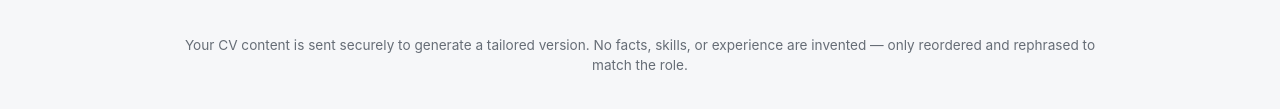
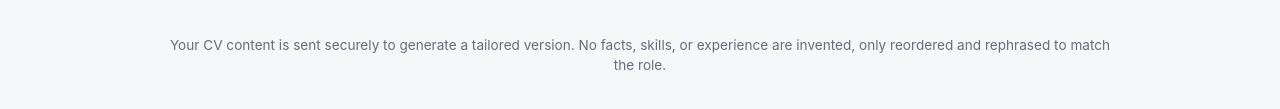
Before and after one commit to gagansr30/cv-tailor, a website: page index.html in a window 1280 px wide. Shown: the part 625-734 px from the top of the page. Drawn offline with nearby package versions, Linux system fonts and the light colour scheme; no server answers.

Commit message:
checking updates

```diff
--- a/index.html
+++ b/index.html
@@ -95,7 +95,7 @@
 
   <footer class="site-footer">
     <div class="container">
-      <p>Your CV content is sent securely to generate a tailored version. No facts, skills, or experience are invented — only reordered and rephrased to match the role.</p>
+      <p>Your CV content is sent securely to generate a tailored version. No facts, skills, or experience are invented, only reordered and rephrased to match the role.</p>
     </div>
   </footer>
 
```
